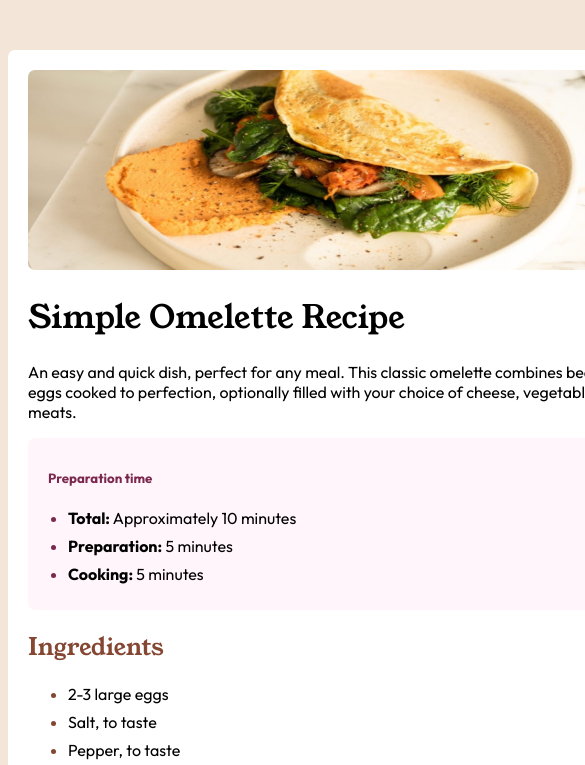
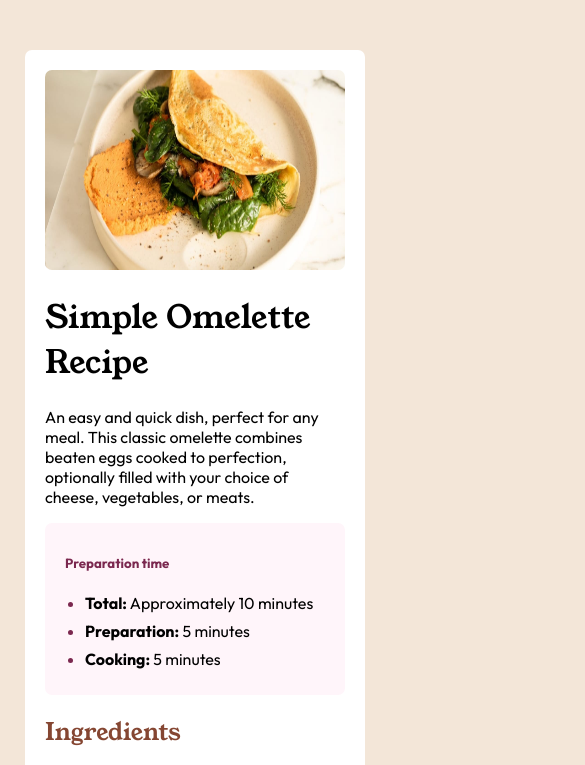
Before and after one commit to tutkun00/Recipe_Page-Frontend_Mentor, a plain HTML site: page index.html in a window 390 px wide. Shown: the top 765 px of the page, 585 px wide, since content can reach past the window. Drawn offline with Linux system fonts and the light colour scheme.

Commit message:
Responsive design added

```diff
--- a/style.css
+++ b/style.css
@@ -66,5 +66,153 @@ body {
 }
 
 .container2 ul li::marker {
+    color: hsl(14, 45%, 36%);
+}
+
+
+@media (max-width:991px) {
+    body {
+    background-color: hsl(30, 54%, 90%);
+}
+
+.container {
+    width: 500px;
+    padding: 20px 20px 20px 20px;
+    margin: 50px auto;
+    background-color: hsl(0, 0%, 100%);
+    color: black;
+    font-size: 16px;
+    border-radius: 7px;
+    font-family: 'Outfit','sans-serif';
+}
+
+.container ul li::marker {
+    color: hsl(14, 45%, 36%);
+}
+
+.container ul li {
+    margin-bottom: 8px;
+}
+
+.container ol li::marker {
+    color: hsl(14, 45%, 36%);
+}
+
+.container ol li {
+    margin-bottom: 8px;
+}
+
+.container h2 {
+    color: hsl(14, 45%, 36%);
+    font-family: "Young Serif", serif;
+    font-weight: 400;
+    font-style: normal;
+}
+.container h1 {
+    font-family: "Young Serif", serif;
+    font-weight: 400;
+    font-style: normal;
+}
+
+
+.container img {
+    display: inline-block;
+    height: 200px;
+    width: 500px;
+    border-radius: 7px;
+}
+
+
+.container2 {
+    border-radius: 7px;
+    background-color: hsl(330, 100%, 98%);
+    padding: 10px 0px 10px 0px;
+}
+
+.container2 h5 {
+    color: hsl(332, 51%, 32%);
+    margin-left: 20px;
+}
+
+.container2 ul li {
+    margin-bottom: 8px;
+}
+
+.container2 ul li::marker {
     color: hsl(332, 51%, 32%);
 }
+}
+
+
+@media (max-width: 762px) {
+    body {
+    background-color: hsl(30, 54%, 90%);
+}
+
+.container {
+    width: 300px;
+    padding: 20px 20px 20px 20px;
+    margin: 50px auto;
+    background-color: hsl(0, 0%, 100%);
+    color: black;
+    font-size: 16px;
+    border-radius: 7px;
+    font-family: 'Outfit','sans-serif';
+}
+
+.container ul li::marker {
+    color: hsl(14, 45%, 36%);
+}
+
+.container ul li {
+    margin-bottom: 8px;
+}
+
+.container ol li::marker {
+    color: hsl(14, 45%, 36%);
+}
+
+.container ol li {
+    margin-bottom: 8px;
+}
+
+.container h2 {
+    color: hsl(14, 45%, 36%);
+    font-family: "Young Serif", serif;
+    font-weight: 400;
+    font-style: normal;
+}
+.container h1 {
+    font-family: "Young Serif", serif;
+    font-weight: 400;
+    font-style: normal;
+}
+
+
+.container img {
+    display: inline-block;
+    height: 200px;
+    width: 300px;
+    border-radius: 7px;
+}
+
+
+.container2 {
+    border-radius: 7px;
+    background-color: hsl(330, 100%, 98%);
+    padding: 10px 0px 10px 0px;
+}
+
+.container2 h5 {
+    color: hsl(332, 51%, 32%);
+    margin-left: 20px;
+}
+
+.container2 ul li {
+    margin-bottom: 8px;
+}
+
+.container2 ul li::marker {
+    color: hsl(332, 51%, 32%);
+}
+}
```
